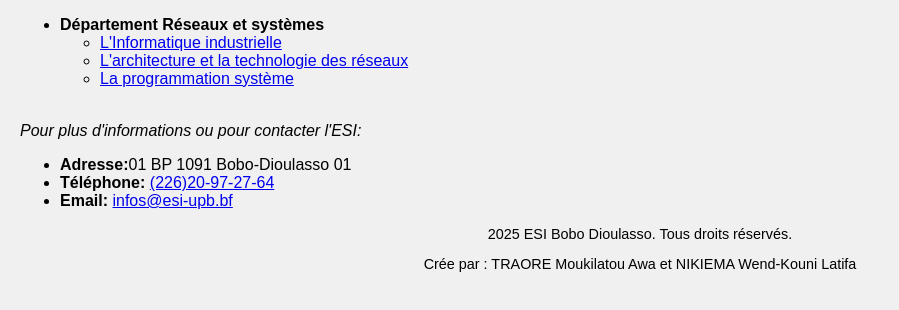
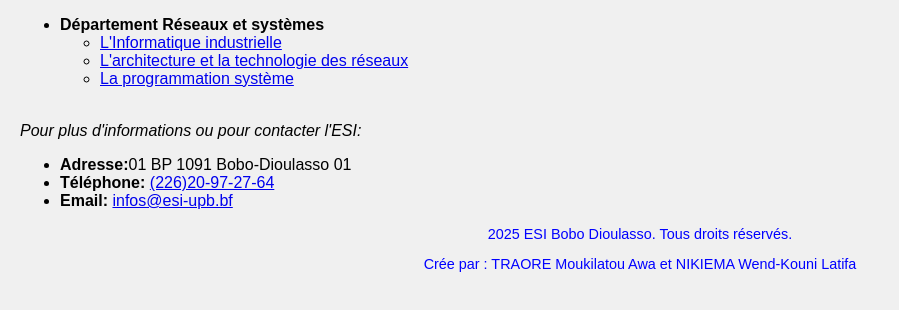
Before and after one commit to Moukilatou/moukilatoulatifa.github.io, a plain HTML site: page academique.html in a window 1280 px wide. Shown: the part 174-484 px from the top of the page, without its empty margins (0-899 px from the left). Drawn offline with Linux system fonts and the light colour scheme.

Commit message:
Add files via upload

```diff
--- a/style.css
+++ b/style.css
@@ -95,7 +95,7 @@ text-align: center;
 paddind:20px;
 margin-yop: 40px;
 font-size:0.9em;
- color:black;
-background-color:Midnight Blue;
+ color:blue;
+
 
 }
```
Also changed, not shown: page_accueil1.html (+1 -1 lines).
